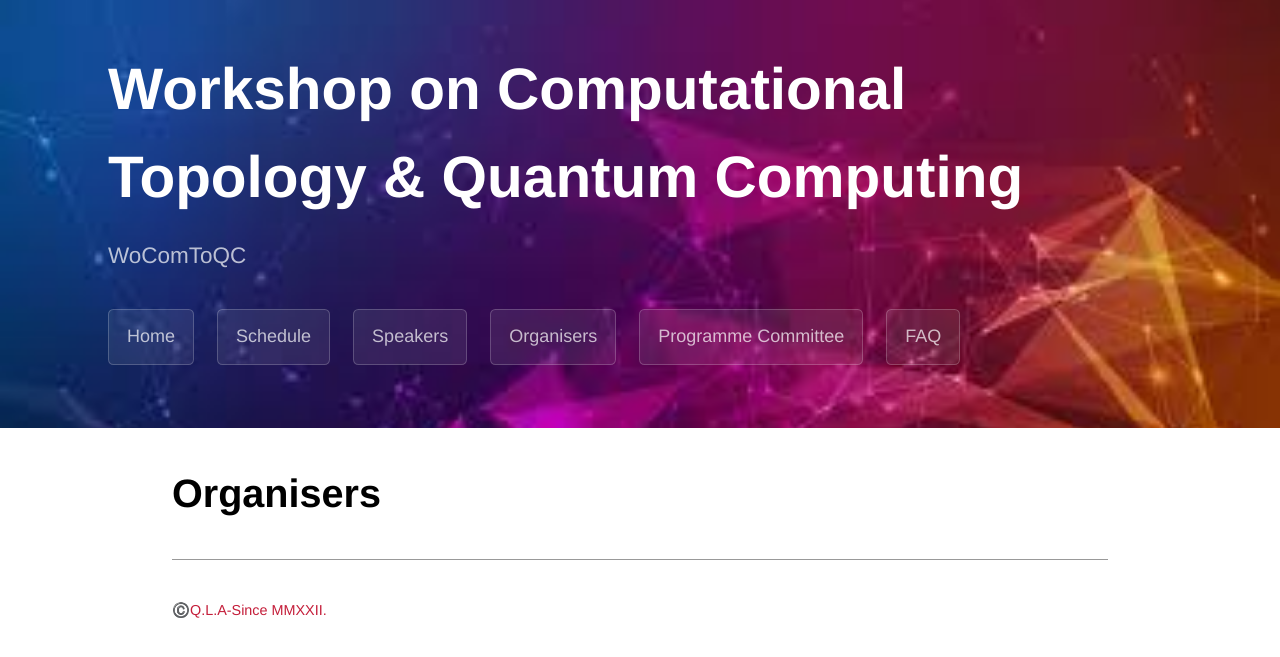
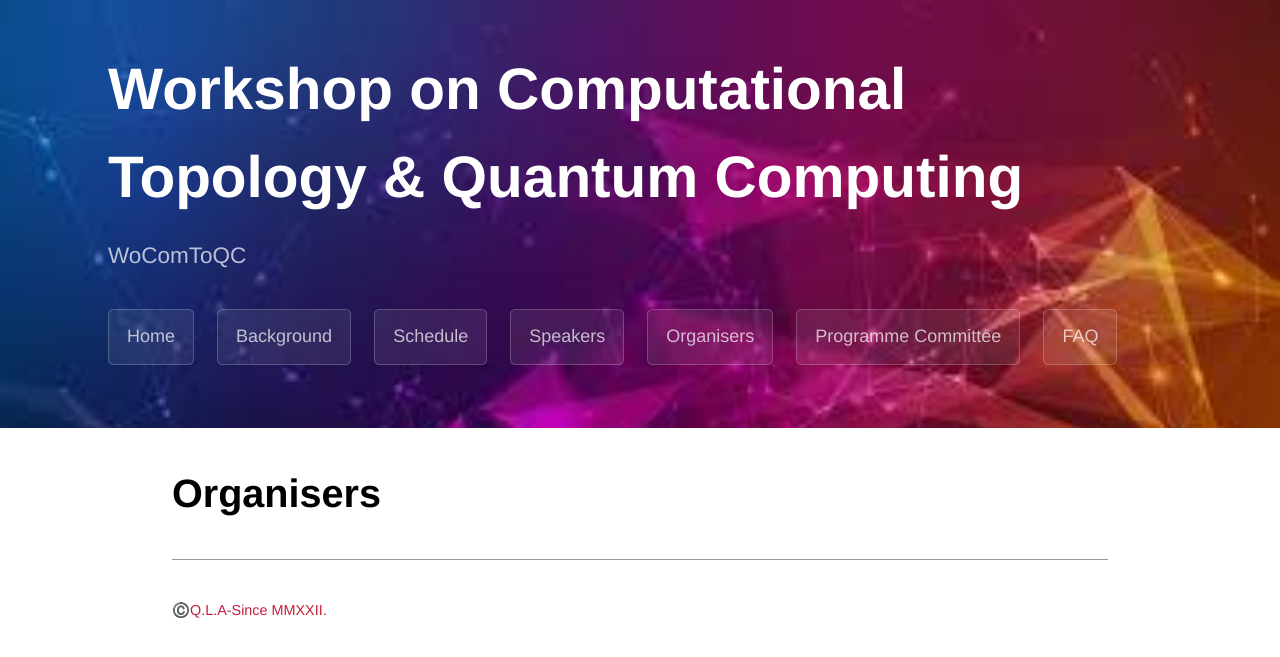
Before and after one commit to WoComtoQC/wocomtoqc.github.io, a Jekyll site: the page built from organisers.md, in a window 1280 px wide. Shown: the top 657 px of the page. Built offline with Jekyll 4.4.1, drawn with Linux system fonts in a browser that asks for light colours; some web fonts are replaced; our own code applies the rules of GitHub Pages for plain Markdown files.

Commit message:
Update _config.yml

```diff
--- a/_config.yml
+++ b/_config.yml
@@ -4,6 +4,7 @@ description:  WoComToQC
 
 navigation:
   Home: "/"
+  Background: "/background"
   Schedule: "/schedule"
   Speakers: "/speakers"
   Organisers: "/organisers"
```
